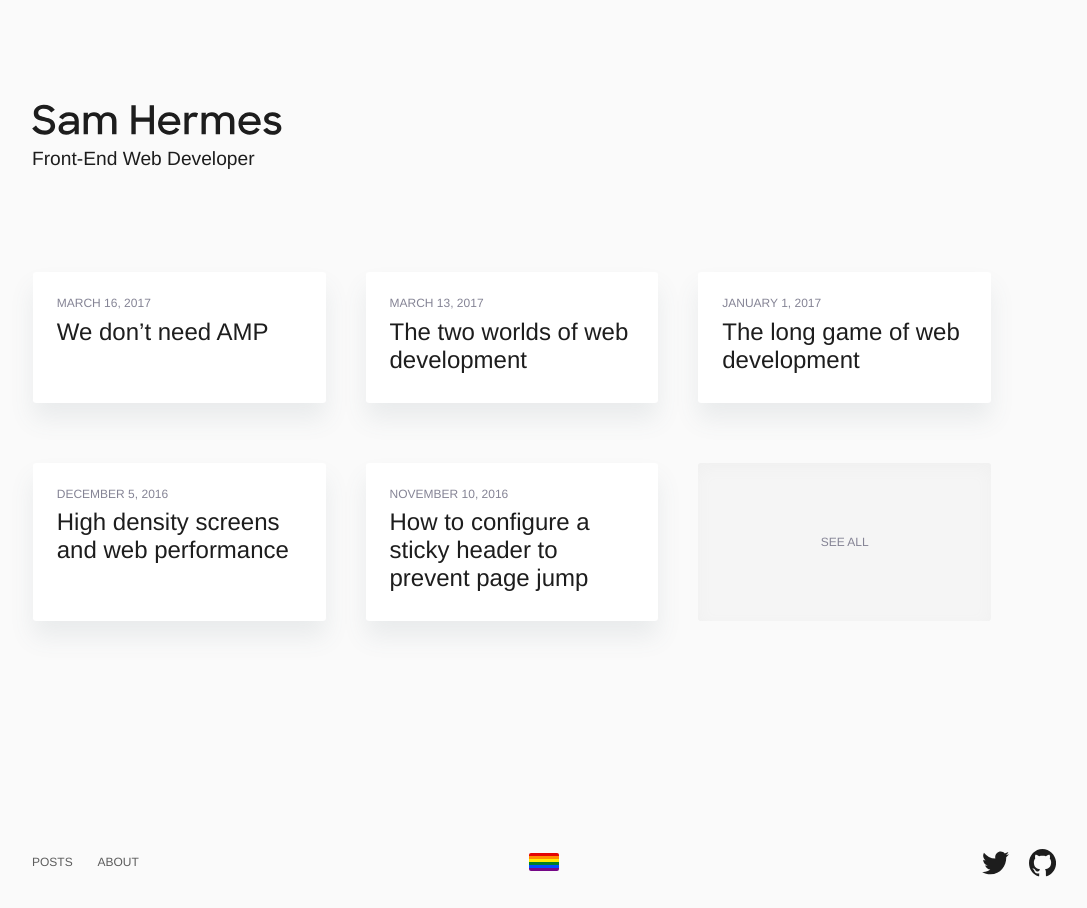
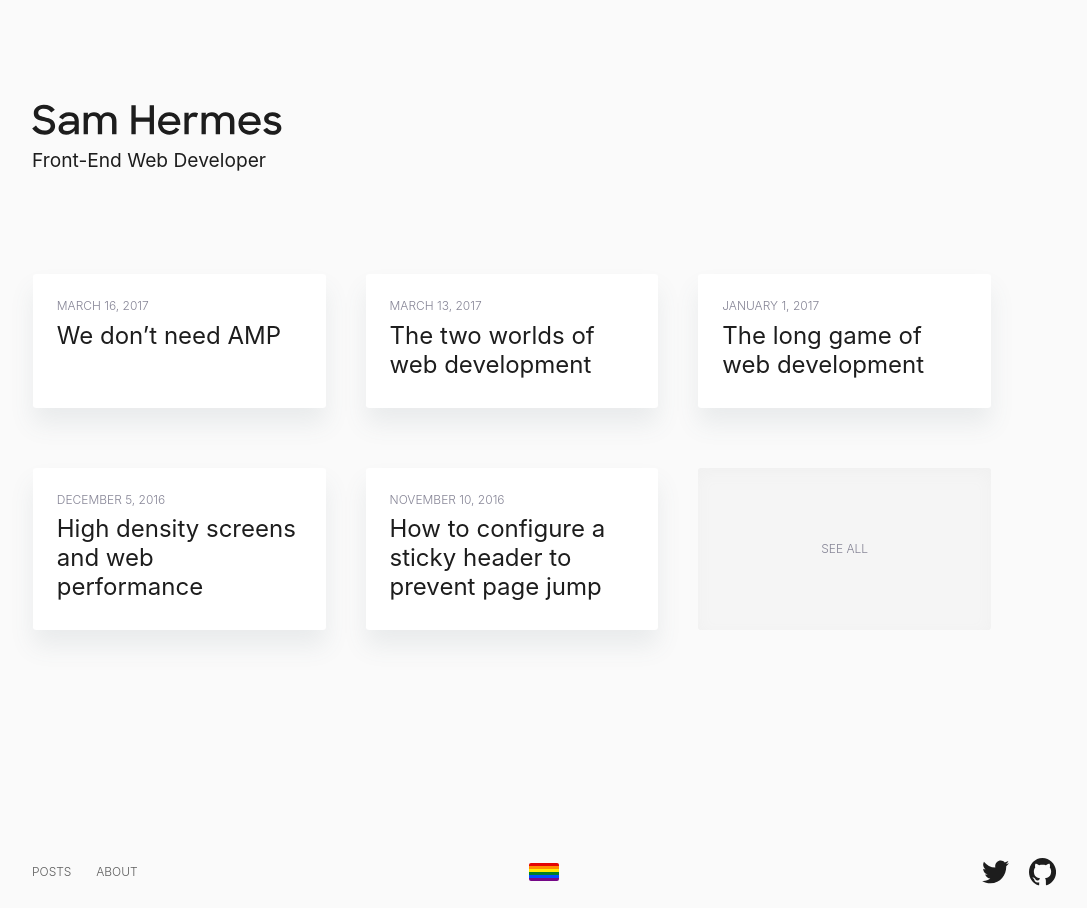
Before and after one commit to samhermes/samhermes.github.io, a Jekyll site: the page built from index.md, in a window 1280 px wide. Shown: the whole page, without its empty margins (96-1183 px from the left). Built offline with Jekyll 4.4.1, drawn with Linux system fonts in a browser that asks for light colours.

Commit message:
Use system fonts

```diff
--- a/_sass/_home.scss
+++ b/_sass/_home.scss
@@ -30,6 +30,7 @@
   }
   p {
     font-size: 1rem;
+    font-weight: 400;
     margin: 0;
     @media screen and (min-width: 28.125em) {
       font-size: 1.1rem;
--- a/css/main.scss
+++ b/css/main.scss
@@ -4,7 +4,7 @@
 @charset "utf-8";
 
 // Our variables
-$base-font-family: Helvetica, Arial, sans-serif;
+$base-font-family: -apple-system, BlinkMacSystemFont, "Segoe UI", Helvetica, Arial, sans-serif, "Apple Color Emoji", "Segoe UI Emoji", "Segoe UI Symbol";
 $base-font-size:   100%;
 $base-font-weight: 300;
 $small-font-size:  $base-font-size * 0.875;
```
Also changed, not shown: 3 other files.
